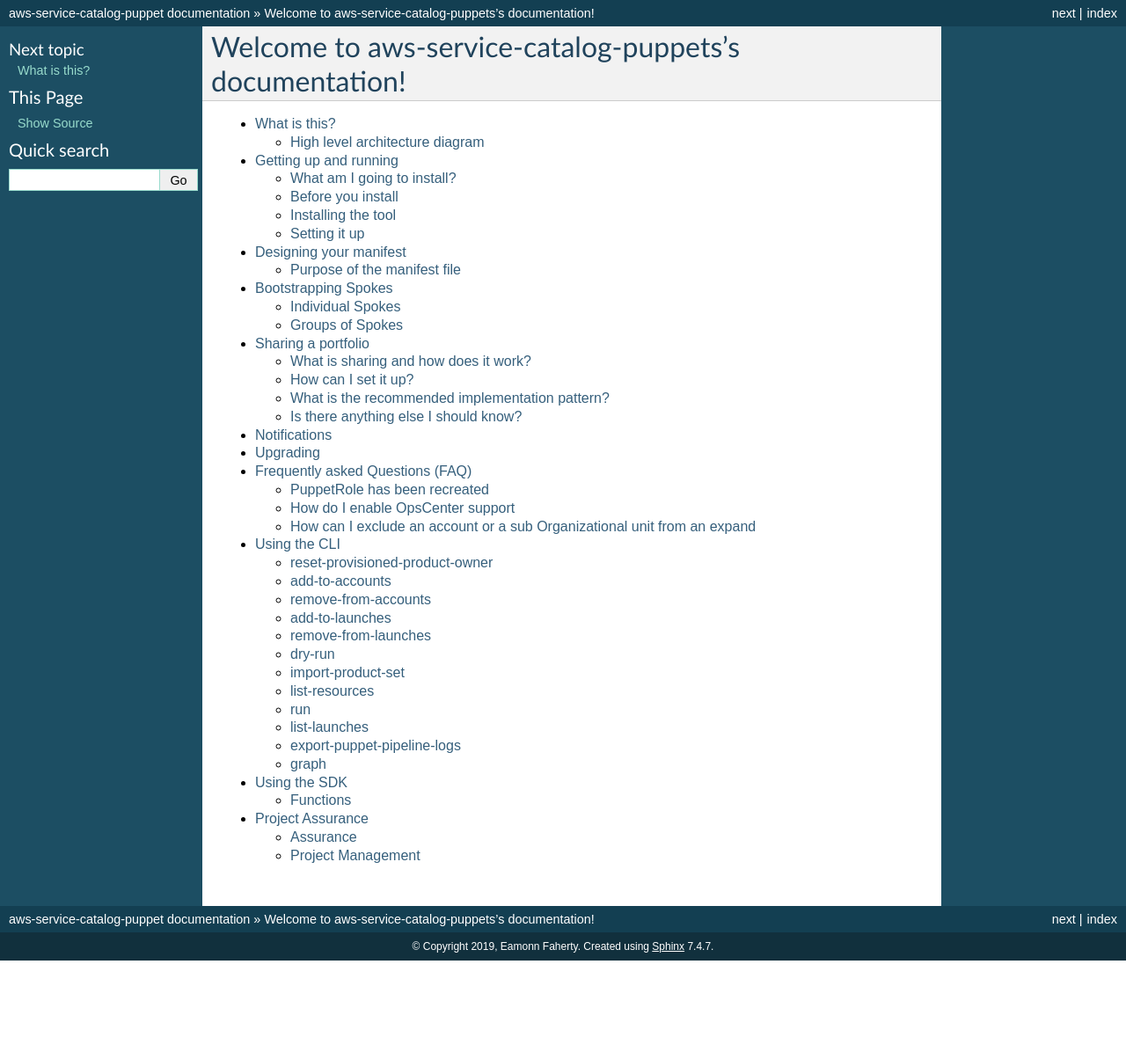
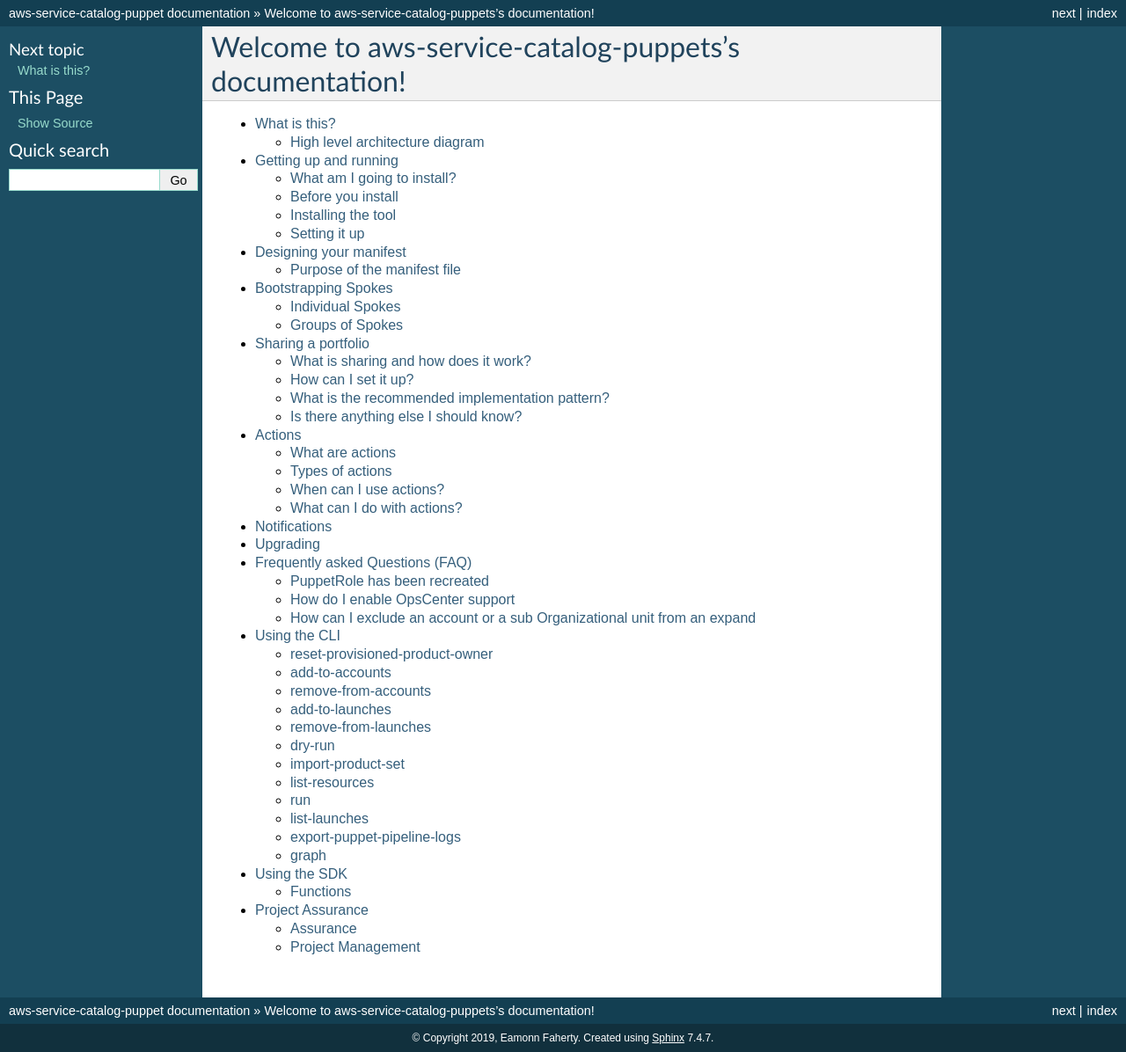
Before and after one commit to awslabs/aws-service-catalog-puppet, a Sphinx documentation site: the page built from docs/source/index.rst, in a window 1280 px wide. Shown: the whole page at 88% size. Built offline with Sphinx 7.4.7, drawn with Linux system fonts in a browser that asks for light colours; before the commit the page ends 1092 px from its top, so only the background shows below that; some of the changed lines change nothing that is shown.

Commit message:
adding docs

```diff
--- a/docs/source/conf.py
+++ b/docs/source/conf.py
@@ -33,6 +33,7 @@
     'sphinx.ext.coverage',
     'sphinx.ext.viewcode',
     'recommonmark',
+    'sphinx.ext.autosectionlabel',
 ]
 
 # Add any paths that contain templates here, relative to this directory.
--- a/docs/source/index.rst
+++ b/docs/source/index.rst
@@ -10,6 +10,7 @@
    puppet/designing_your_manifest
    puppet/bootstrapping_spokes
    puppet/sharing_a_portfolio
+   puppet/actions
    puppet/notifications
    puppet/upgrading
    puppet/faq
--- /dev/null
+++ b/docs/source/puppet/actions.rst
@@ -0,0 +1,214 @@
+Actions
+=======
+
+What are actions
+----------------
+
+Actions are checks you can run that enable you to verify a condition during the provisioning of your products and sharing
+of your portfolios.
+
+
+Types of actions
+----------------
+
+You can create an action using AWS CodeBuild.  To do so, you create a project as you normally would.  You can create a
+project by provisioning a product or you can manage this using other tools.  Once you have create a CodeBuild project
+you need to add it to your manifest as an action so the framework can use it:
+
+.. code-block:: yaml
+
+    actions:
+      ping-on-prem-host-pass:
+        type: codebuild
+        project_name: ping-on-prem-host
+        account_id: '0123456789010'
+        region: 'eu-west-1'
+        parameters:
+          HOST_TO_PING:
+            default: 192.168.1.2
+
+
+Note, the parameter specified above.  You can also specify AWS SSM Parameters too (in the same way you specify them for
+launches):
+
+.. code-block:: yaml
+
+    actions:
+      ping-on-prem-host-pass:
+        type: codebuild
+        project_name: ping-on-prem-host
+        account_id: '0123456789010'
+        region: 'eu-west-1'
+        parameters:
+          ssm:
+            name: HOST_TO_PING
+            region: eu-west-1
+
+
+Note, these parameters can only be set in the action and can be overridden in the pre/post actions.  You cannot set these
+globally nor can you set them at account level.  Here is an example of overriding a parameter:
+
+.. code-block:: yaml
+
+    launches:
+      cloudtrail-spoke-enablement:
+        portfolio: ccoe-security
+        product: cloudtrail-spoke-enablement
+        version: v1
+        pre_actions:
+          - name: check-cloudtrail-enabled
+            parameters:
+              ssm:
+                name: HOST_TO_PING
+                region: eu-west-1
+        deploy_to:
+          tags:
+            - regions: default_region
+              tag: type:spoke
+
+.. note::
+
+    actions were added in version 0.53.0
+
+.. note::
+
+    CodeBuild actions were added in version 0.53.0
+
+When can I use actions?
+-----------------------
+
+pre_actions for launches
+~~~~~~~~~~~~~~~~~~~~~~~~
+
+The action is run before the product is provisioned. If the action fails the product is not provisioned and any
+provisioning that depends on the provisioning will not be run.
+
+To set up the action you must add it to the launch:
+
+.. code-block:: yaml
+
+    launches:
+      cloudtrail-spoke-enablement:
+        portfolio: ccoe-security
+        product: cloudtrail-spoke-enablement
+        version: v1
+        pre_actions:
+          - name: check-cloudtrail-enabled
+        deploy_to:
+          tags:
+            - regions: default_region
+              tag: type:spoke
+
+You can use the pre_actions to verify conditions before a product is provisioned.
+
+.. note::
+
+    pre_actions for launches was added in version 0.53.0
+
+
+post_actions for launches
+~~~~~~~~~~~~~~~~~~~~~~~~~
+
+The action is after the product is provisioned. If the action fails any provisioning that depends on the provisioning
+will not be run.  The product that was provisioned correctly will not be rolled back due to the action failing.
+
+To set up the action you must add it to the launch:
+
+.. code-block:: yaml
+
+    launches:
+      vpc-for-spokes:
+        portfolio: ccoe-networking
+        product: vpc
+        version: v1
+        deploy_to:
+          tags:
+            - regions: default_region
+              tag: type:spoke
+        post_actions:
+          - name: ping-on-prem-host
+
+You can use the post_actions to verify the effect of a product provisioning.  For example, if you have provisioned a vpc
+that gives you on-prem connectivity you can verify the connectivity works within your action - by pinging a host. Should
+the action fail, the products that depend on the vpc product will not be launched.
+
+.. note::
+
+    post_actions for launches was added in version 0.53.0
+
+
+pre_actions for spoke-local-portfolios
+~~~~~~~~~~~~~~~~~~~~~~~~~~~~~~~~~~~~~~
+
+The action is run before the portfolio is shared with an account. If the action fails the portfolio is not shared.
+
+To set up the action you must add it to the spoke-local-portfolio:
+
+.. code-block:: yaml
+
+    spoke-local-portfolios:
+      simple-example:
+        portfolio: example-simple-central-it-team-portfolio
+        pre_actions:
+          - name: ensure-all-pipelines-are-green
+        depends_on:
+          - account-iam-for-spokes
+        associations:
+          - arn:aws:iam::${AWS::AccountId}:role/Admin
+        constraints:
+          launch:
+            - product: account-vending-account-creation-shared
+              roles:
+                - arn:aws:iam::${AWS::AccountId}:role/MyServiceCatalogAdminRole
+        deploy_to:
+          tags:
+            - regions: enabled
+              tag: type:spoke
+
+
+post_actions for spoke-local-portfolios
+~~~~~~~~~~~~~~~~~~~~~~~~~~~~~~~~~~~~~~~
+
+The action is run after the portfolio is shared with an account. If the action fails the portfolio remains shared.
+
+To set up the action you must add it to the spoke-local-portfolio:
+
+.. code-block:: yaml
+
+    spoke-local-portfolios:
+      simple-example:
+        portfolio: example-simple-central-it-team-portfolio
+        depends_on:
+          - account-iam-for-spokes
+        associations:
+          - arn:aws:iam::${AWS::AccountId}:role/Admin
+        constraints:
+          launch:
+            - product: account-vending-account-creation-shared
+              roles:
+                - arn:aws:iam::${AWS::AccountId}:role/MyServiceCatalogAdminRole
+        post_actions:
+          - name: ensure-all-pipelines-are-green
+        deploy_to:
+          tags:
+            - regions: enabled
+              tag: type:spoke
+
+
+
+You can use the pre_actions to verify conditions before a product is provisioned.
+
+.. note::
+
+    pre_actions for launches was added in version 0.53.0
+
+What can I do with actions?
+---------------------------
+
+Canary releases
+~~~~~~~~~~~~~~~
+To run a canary test for a product you should start by having two launches.  The first launch would provision the given
+product into an account and have a post_action to verify the product achieves the goal it was intended for.  The second
+launch would depend on the first and provision the given product into a group of accounts (you can exclude the account
+the first product was provisioned into using :ref:`exclude <How can I exclude an account or a sub Organizational unit from an expand>`).
+The second product only provisions if the first does and if the post_action completes successfully.
```
